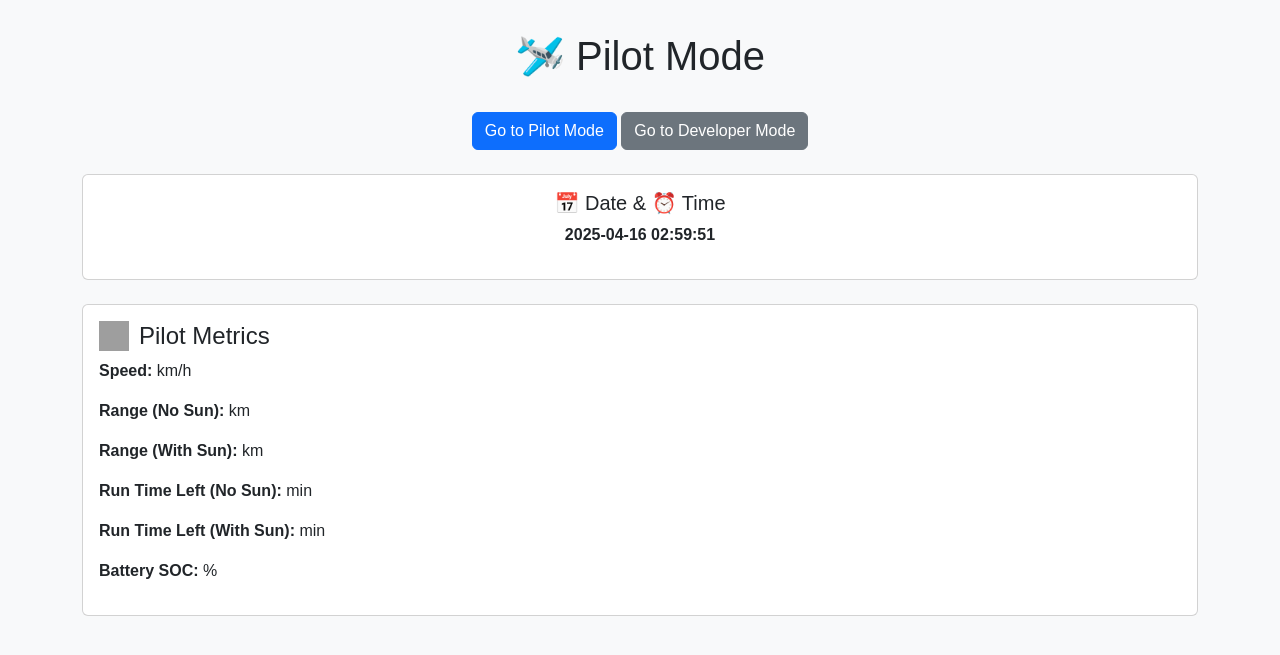
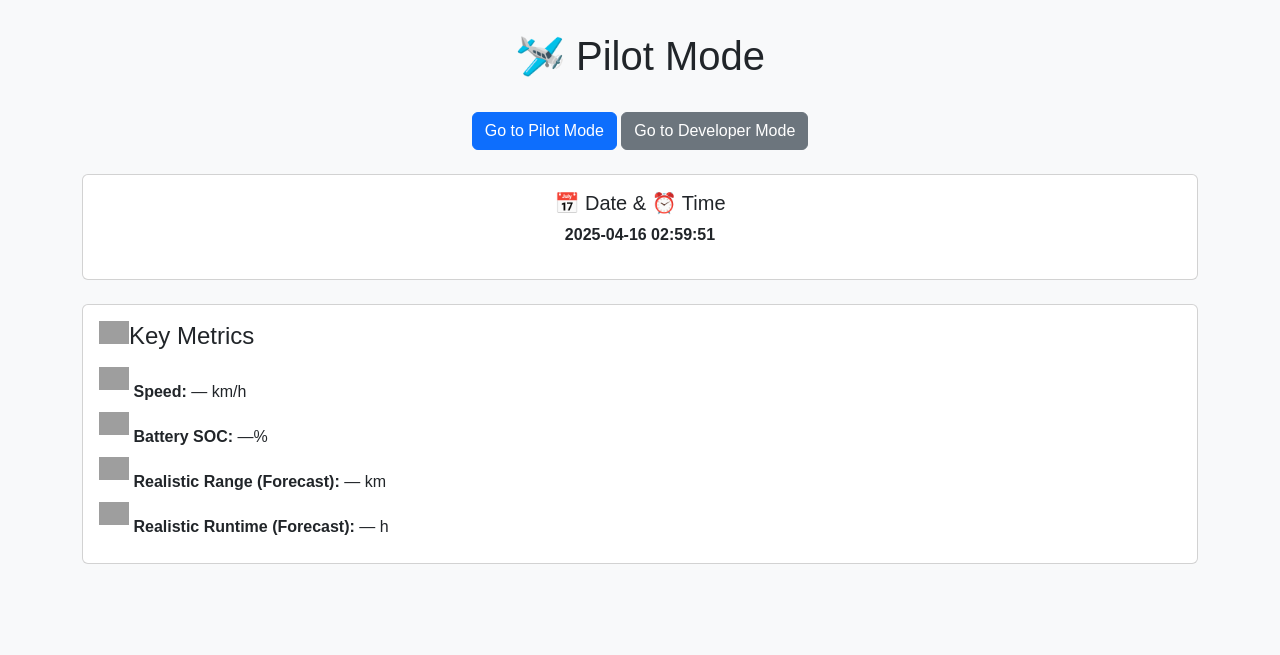
Before and after one commit to legoff1/prahu_matahari, a Flask app: page / in a window 1280 px wide. Shown: the top 655 px of the page. Run offline with Flask 3, Linux system fonts and the light colour scheme; grey boxes are pictures that could not be loaded.

Commit message:
Update index.html

```diff
--- a/templates/index.html
+++ b/templates/index.html
@@ -6,13 +6,43 @@
   <link href="https://cdn.jsdelivr.net/npm/bootstrap@5.3.3/dist/css/bootstrap.min.css" rel="stylesheet" />
   <link rel="stylesheet" href="https://unpkg.com/leaflet@1.9.4/dist/leaflet.css" />
   <style>
-    body { padding: 2rem; font-family: Arial, sans-serif; background: #f8f9fa; }
-    .card { margin-bottom: 1rem; }
-    .dashboard-title { text-align: center; margin-bottom: 2rem; }
-    #map { height: 300px; width: 100%; border-radius: 0.5rem; box-shadow: 0 0 5px rgba(0,0,0,0.2); }
-    .section-title { display: flex; align-items: center; font-size: 1.5rem; }
-    .section-title i { margin-right: 10px; }
-    .icon { width: 30px; height: 30px; }
+    body {
+      padding: 2rem;
+      font-family: Arial, sans-serif;
+      background: #f8f9fa;
+    }
+    .card {
+      margin-bottom: 1rem;
+    }
+    .dashboard-title {
+      text-align: center;
+      margin-bottom: 2rem;
+    }
+    #map {
+      height: 300px;
+      width: 100%;
+      border-radius: 0.5rem;
+      box-shadow: 0 0 5px rgba(0,0,0,0.2);
+    }
+    .section-title {
+      display: flex;
+      align-items: center;
+      font-size: 1.5rem;
+      margin-bottom: 1rem;
+    }
+    .section-title i {
+      margin-right: 10px;
+    }
+    .icon {
+      width: 30px;
+      height: 30px;
+      background-size: contain;
+      background-repeat: no-repeat;
+      display: inline-block;
+    }
+    .metric {
+      margin-bottom: 0.5rem;
+    }
   </style>
 </head>
 <body>
@@ -21,13 +51,13 @@
       {{ "🛩️ Pilot Mode" if mode == "pilot" else "🛠️ Developer Mode" }}
     </h1>
 
-    <!-- Button to toggle between Pilot and Developer mode -->
+    <!-- Mode Toggle Buttons -->
     <div class="text-center mb-4">
       <a href="{{ url_for('pilot') }}" class="btn btn-primary" {% if mode == "pilot" %} disabled {% endif %}>Go to Pilot Mode</a>
       <a href="{{ url_for('dev') }}" class="btn btn-secondary" {% if mode == "dev" %} disabled {% endif %}>Go to Developer Mode</a>
     </div>
 
-    <!-- Show current datetime -->
+    <!-- Current Time -->
     <div class="card mb-4">
       <div class="card-body text-center">
         <h5 class="card-title">📅 Date & ⏰ Time</h5>
@@ -35,7 +65,7 @@
       </div>
     </div>
 
-    <!-- Map (if available) -->
+    <!-- Location Map -->
     {% if data.latitude and data.longitude %}
     <div class="card mb-4">
       <div class="card-body">
@@ -50,23 +80,38 @@
     <div class="card mb-4">
       <div class="card-body">
         <h5 class="section-title">
-          <i class="icon" style="background-image: url('https://img.icons8.com/ios/452/speed.png'); background-size: contain;"></i>
-          Pilot Metrics
+          <span class="icon" style="background-image: url('https://img.icons8.com/ios/452/combo-chart.png');"></span>
+          Key Metrics
         </h5>
-        <p><strong>Speed:</strong> {{ data.speed if data.speed is not none else '—' }} km/h</p>
-        <p><strong>Range (No Sun):</strong> {{ data.range_without_sun if data.range_without_sun is not none else '—' }} km</p>
-        <p><strong>Range (With Sun):</strong> {{ data.range_with_sun if data.range_with_sun is not none else '—' }} km</p>
-        <p><strong>Run Time Left (No Sun):</strong> {{ data.run_time_left_no_sun if data.run_time_left_no_sun is not none else '—' }} min</p>
-        <p><strong>Run Time Left (With Sun):</strong> {{ data.run_time_left_with_sun if data.run_time_left_with_sun is not none else '—' }} min</p>
-        <p><strong>Battery SOC:</strong> {{ data.battery_soc if data.battery_soc is not none else '—' }}%</p>
+
+        <p class="metric">
+          <span class="icon" style="background-image: url('https://img.icons8.com/ios/50/speed.png');"></span>
+          <strong>Speed:</strong> {{ data.speed_kmph if data.speed_kmph else '—' }} km/h
+        </p>
+
+        <p class="metric">
+          <span class="icon" style="background-image: url('https://img.icons8.com/ios-filled/50/battery-level.png');"></span>
+          <strong>Battery SOC:</strong> {{ data["State_of_Charge (%)"] if data["State_of_Charge (%)"] else '—' }}%
+        </p>
+
+        <p class="metric">
+          <span class="icon" style="background-image: url('https://img.icons8.com/ios/50/distance.png');"></span>
+          <strong>Realistic Range (Forecast):</strong> {{ data["Realistic_range_with_forecast (km)"] if data["Realistic_range_with_forecast (km)"] else '—' }} km
+        </p>
+
+        <p class="metric">
+          <span class="icon" style="background-image: url('https://img.icons8.com/ios/50/time.png');"></span>
+          <strong>Realistic Runtime (Forecast):</strong> {{ data["Realistic_runtime_with_forecast (h)"] if data["Realistic_runtime_with_forecast (h)"] else '—' }} h
+        </p>
       </div>
     </div>
     {% else %}
-    <!-- Developer Mode: All Metrics -->
+    <!-- Developer Mode -->
     {% include 'dev_data.html' %}
     {% endif %}
   </div>
 
+  <!-- Leaflet Map Script -->
   <script src="https://unpkg.com/leaflet@1.9.4/dist/leaflet.js"></script>
   {% if data.latitude and data.longitude %}
   <script>
```
